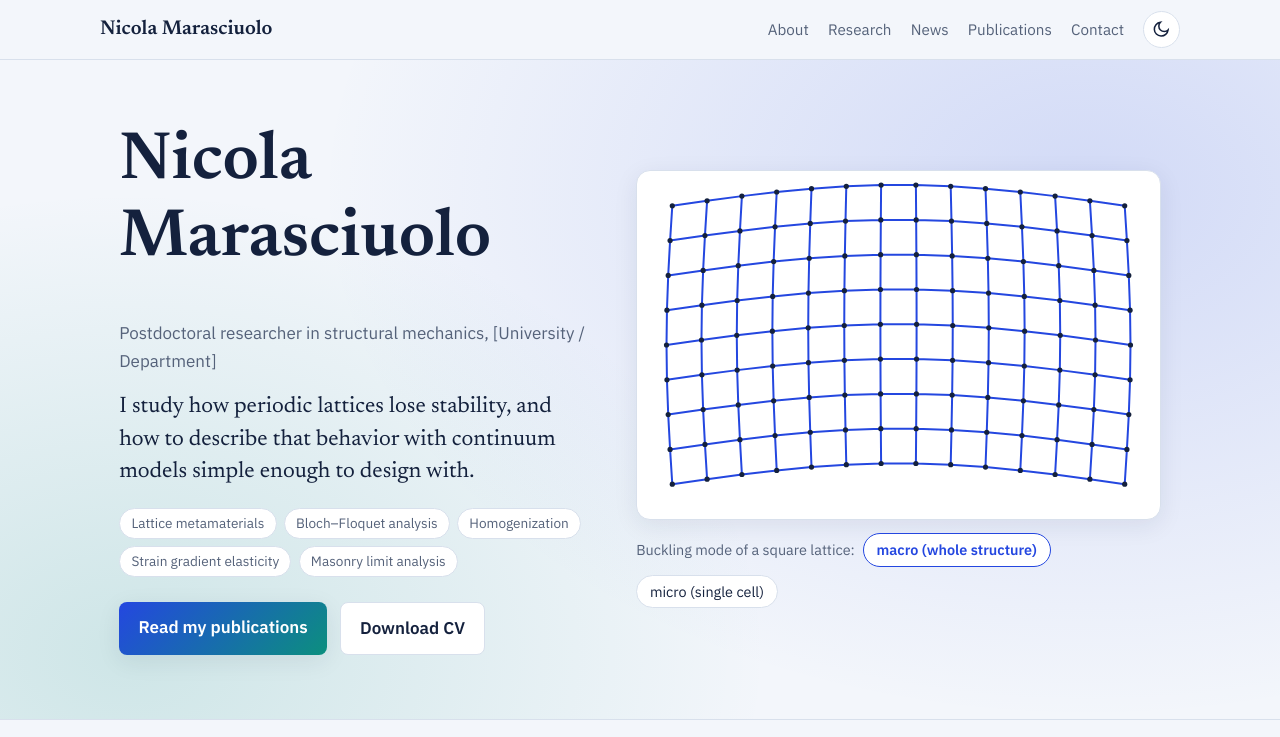
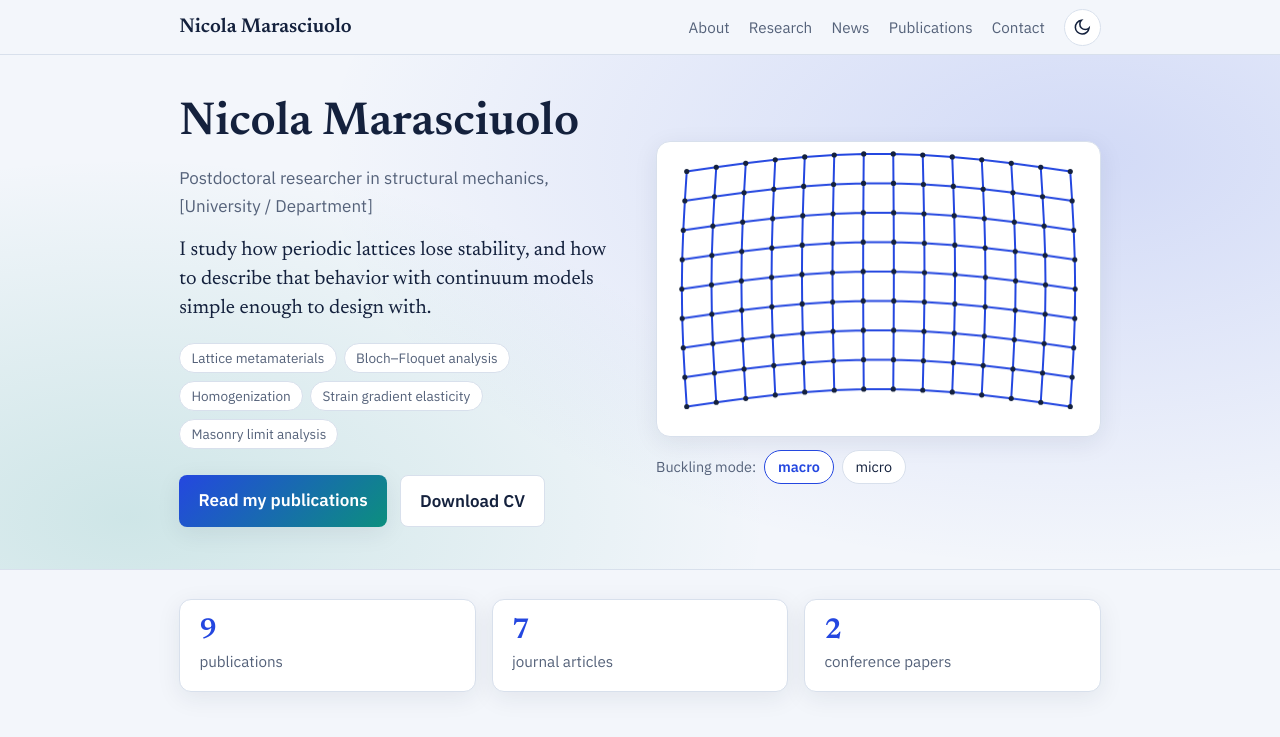
Before and after one commit to NicolaMarasciuolo/NicolaMarasciuolo.github.io, a plain HTML site: page index.html in a window 1280 px wide. Shown: the top 737 px of the page. Drawn offline with Linux system fonts and the light colour scheme.

Commit message:
Add files via upload

```diff
--- a/index.html
+++ b/index.html
@@ -39,9 +39,9 @@
     <figure class="hero-fig">
       <canvas id="lattice" role="img" aria-label="Animation of a square lattice buckling in a long-wavelength mode or in a cell-scale mode"></canvas>
       <figcaption>
-        <span>Buckling mode of a square lattice:</span>
-        <button class="mode macro" aria-pressed="true" data-mode="macro">macro (whole structure)</button>
-        <button class="mode micro" aria-pressed="false" data-mode="micro">micro (single cell)</button>
+        <span>Buckling mode:</span>
+        <button class="mode macro" aria-pressed="true" data-mode="macro" title="Whole structure buckles">macro</button>
+        <button class="mode micro" aria-pressed="false" data-mode="micro" title="Each cell buckles">micro</button>
       </figcaption>
     </figure>
   </section>
--- a/style.css
+++ b/style.css
@@ -1,4 +1,4 @@
-:root{--bg:#F3F6FB;--panel:#FFFFFF;--ink:#14213D;--muted:#55627A;--line:#D8E0EC;--macro:#2447E0;--micro:#0C8F7E;--coup:#D9822B;--glow:.16;--shadow:0 6px 24px rgba(20,33,61,.08);--max:1080px}
+:root{--bg:#F3F6FB;--panel:#FFFFFF;--ink:#14213D;--muted:#55627A;--line:#D8E0EC;--macro:#2447E0;--micro:#0C8F7E;--coup:#D9822B;--glow:.16;--shadow:0 6px 24px rgba(20,33,61,.08);--max:960px}
 [data-theme=dark]{--bg:#0B1220;--panel:#141D33;--ink:#E8EDF7;--muted:#9AA8C2;--line:#25324F;--macro:#8AA4FF;--micro:#3FD1B8;--coup:#F2A65A;--glow:.22;--shadow:0 6px 24px rgba(0,0,0,.35)}
 *{box-sizing:border-box}
 html{scroll-behavior:smooth;scroll-padding-top:70px}
@@ -6,11 +6,11 @@ body{margin:0;background:var(--bg);color:var(--ink);font:400 1.0625rem/1.65 "IBM
 a{color:var(--macro)}
 a:focus-visible,button:focus-visible{outline:3px solid var(--macro);outline-offset:3px}
 h1,h2,h3{font-family:Newsreader,Georgia,serif;font-weight:600;line-height:1.15;margin:0 0 .6em}
-h1{font-size:clamp(2.6rem,6.5vw,4.2rem)}
+h1{font-size:clamp(2rem,4.6vw,2.9rem);margin-bottom:.3em}
 h2{font-size:2rem;display:flex;align-items:center;gap:.7rem}
 h2::before{content:"";width:.9rem;height:.9rem;border-radius:3px;background:linear-gradient(135deg,var(--macro),var(--micro))}
 h3{font-size:1.25rem;margin-bottom:.4em}
-.nav{position:sticky;top:0;z-index:5;display:flex;justify-content:space-between;align-items:center;gap:1rem;flex-wrap:wrap;padding:.7rem max(1.2rem,calc((100% - var(--max))/2));background:color-mix(in srgb,var(--bg) 88%,transparent);backdrop-filter:blur(10px);border-bottom:1px solid var(--line)}
+.nav{position:sticky;top:0;z-index:5;display:flex;justify-content:space-between;align-items:center;gap:1rem;flex-wrap:wrap;padding:.55rem max(1.2rem,calc((100% - var(--max))/2 + 1.2rem));background:color-mix(in srgb,var(--bg) 88%,transparent);backdrop-filter:blur(10px);border-bottom:1px solid var(--line)}
 .brand{font-family:Newsreader,Georgia,serif;font-weight:600;font-size:1.25rem;color:var(--ink);text-decoration:none}
 .nav nav{display:flex;gap:1.2rem;align-items:center;flex-wrap:wrap}
 .nav nav a{color:var(--muted);text-decoration:none;font-size:.95rem}
@@ -21,10 +21,9 @@ h3{font-size:1.25rem;margin-bottom:.4em}
 [data-theme=dark] #theme .sun{display:block}
 [data-theme=dark] #theme .moon{display:none}
 .hero-wrap{background:radial-gradient(60% 80% at 85% 20%,color-mix(in srgb,var(--macro) calc(var(--glow)*100%),transparent),transparent),radial-gradient(50% 70% at 10% 90%,color-mix(in srgb,var(--micro) calc(var(--glow)*100%),transparent),transparent);border-bottom:1px solid var(--line)}
-.hero-wrap::before{content:"";position:absolute;inset:0}
-.hero{max-width:var(--max);margin:0 auto;display:grid;grid-template-columns:1fr 1.1fr;gap:2.5rem;align-items:center;padding:4rem 1.2rem}
+.hero{max-width:var(--max);margin:0 auto;display:grid;grid-template-columns:1fr 1fr;gap:2rem;align-items:center;padding:2.6rem 1.2rem}
 .role{color:var(--muted);margin:0 0 1rem}
-.lead{font-family:Newsreader,Georgia,serif;font-size:1.4rem;line-height:1.45;margin:0 0 1.2rem}
+.lead{font-family:Newsreader,Georgia,serif;font-size:1.25rem;line-height:1.45;margin:0 0 1.2rem}
 .chips{display:flex;flex-wrap:wrap;gap:.45rem;padding:0;margin:0 0 1.6rem;list-style:none}
 .chips li{font-size:.85rem;padding:.2rem .7rem;border-radius:99px;border:1px solid var(--line);background:var(--panel);color:var(--muted)}
 .actions{display:flex;gap:.8rem;flex-wrap:wrap;margin:0}
@@ -37,14 +36,14 @@ figcaption{display:flex;flex-wrap:wrap;gap:.5rem;align-items:center;margin-top:.
 .mode{font:inherit;font-size:.9rem;padding:.25rem .8rem;border-radius:99px;border:1px solid var(--line);background:var(--panel);color:var(--ink);cursor:pointer}
 .mode.macro[aria-pressed=true]{border-color:var(--macro);color:var(--macro);font-weight:600}
 .mode.micro[aria-pressed=true]{border-color:var(--micro);color:var(--micro);font-weight:600}
-main>section{max-width:var(--max);margin:0 auto;padding:3.5rem 1.2rem 0}
-.stats{display:grid;grid-template-columns:repeat(3,1fr);gap:1rem;padding-top:2rem!important}
+main>section{max-width:var(--max);margin:0 auto;padding:3rem 1.2rem 0}
+.stats{display:grid;grid-template-columns:repeat(3,1fr);gap:1rem;padding-top:1.8rem!important}
 .stat{background:var(--panel);border:1px solid var(--line);border-radius:12px;padding:1rem 1.2rem;box-shadow:var(--shadow)}
-.stat b{display:block;font:600 2.2rem/1.1 Newsreader,Georgia,serif;color:var(--macro)}
+.stat b{display:block;font:600 1.8rem/1.1 Newsreader,Georgia,serif;color:var(--macro)}
 .stat span{color:var(--muted);font-size:.95rem}
 .about-grid{display:flex;gap:2rem;align-items:flex-start}
 .about-grid p{margin-top:0;max-width:68ch}
-.photo{width:190px;height:190px;object-fit:cover;border-radius:14px;flex:none;box-shadow:var(--shadow)}
+.photo{width:170px;height:170px;object-fit:cover;border-radius:14px;flex:none;box-shadow:var(--shadow)}
 .topics{display:grid;grid-template-columns:repeat(2,1fr);gap:1.2rem}
 .topic{background:var(--panel);border:1px solid var(--line);border-top:4px solid var(--c);border-radius:12px;padding:1.2rem 1.3rem;box-shadow:var(--shadow)}
 .topic p{margin:0;color:var(--muted)}
@@ -69,5 +68,5 @@ summary{cursor:pointer;color:var(--ink)}
 .links a{padding:.35rem .9rem;border:1px solid var(--line);border-radius:99px;background:var(--panel);text-decoration:none;color:var(--ink)}
 .links a:hover{border-color:var(--macro)}
 footer{max-width:var(--max);margin:3.5rem auto 0;padding:1.5rem 1.2rem 2.5rem;color:var(--muted);font-size:.9rem;border-top:1px solid var(--line)}
-@media (max-width:760px){.hero,.topics{grid-template-columns:1fr}.about-grid{flex-direction:column}.news li,.pubs li{grid-template-columns:1fr;gap:.2rem}.stats{grid-template-columns:1fr}}
+@media (max-width:760px){.nav{position:static;padding:.6rem 1.2rem}.nav nav{width:100%;flex-wrap:nowrap;overflow-x:auto;gap:.8rem;order:3}.nav nav a{font-size:.88rem}.nav nav a{white-space:nowrap}#theme{position:absolute;top:.5rem;right:1.2rem}.nav{position:relative}.hero{padding:1.8rem 1.2rem}.hero,.topics{grid-template-columns:1fr}.about-grid{flex-direction:column}.news li,.pubs li{grid-template-columns:1fr;gap:.2rem}.stats{grid-template-columns:1fr}}
 @media (prefers-reduced-motion:reduce){*{transition:none!important;scroll-behavior:auto!important}}
```
